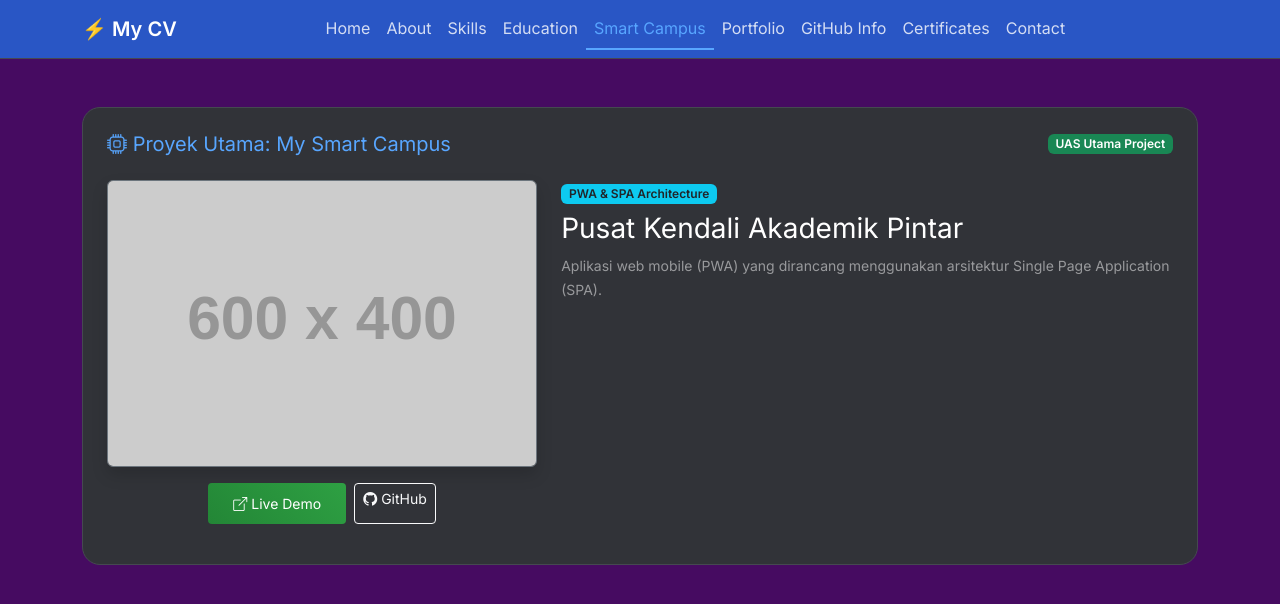
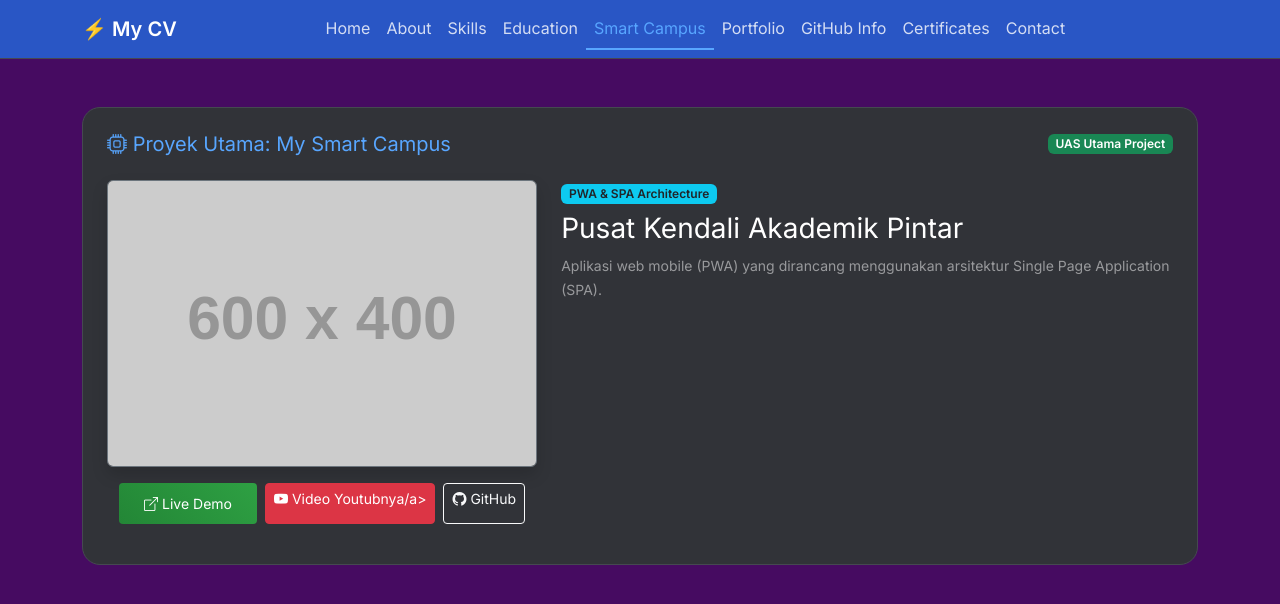
Before and after one commit to Agungkamil123/cv.mysmartcampusagung, a plain HTML site: page index.html in a window 1280 px wide. Both pictures are taken after a click on the link "Smart Campus". Drawn offline with nearby package versions, Linux system fonts and the light colour scheme; placeholder pictures from the web are drawn by us.

Commit message:
Update index.html

```diff
--- a/index.html
+++ b/index.html
@@ -222,8 +222,9 @@ function loadSmartCampus() {
       <div class="row">
         <div class="col-md-5 text-center mb-3">
           <img src="smart-campus.png" class="img-fluid rounded border border-secondary shadow mb-3" onerror="this.src='https://via.placeholder.com/600x400/2b2d31/ffffff?text=Smart+Campus';">
-          <div class="d-grid gap-2 d-flex justify-content-center">
+          <div class="d-grid gap-2 d-flex flex-wrap justify-content-center">
             <a href="https://smartcampusagung-sfim.vercel.app/" target="_blank" class="btn btn-sm btn-primary"><i class="bi bi-box-arrow-up-right"></i> Live Demo</a>
+            <a href="https://youtube.com/shorts/3w42aeaty3A?si=EAEmy_-9-KURsy3f" target="_blank" class="btn btn-sm btn-danger"><i class="bi bi-youtube"></i> Video Youtubnya/a>
             <a href="https://github.com/Agungkamil123/smart-campus" target="_blank" class="btn btn-sm btn-outline-light"><i class="bi bi-github"></i> GitHub</a>
           </div>
         </div>
@@ -238,7 +239,6 @@ function loadSmartCampus() {
     </div>
   `);
 }
-
 /* --- MENU PORTFOLIO: SERTIFIKAT WEB AKUNTANSI --- */
 function loadPortfolio() {
   loadCardContent(`
```
